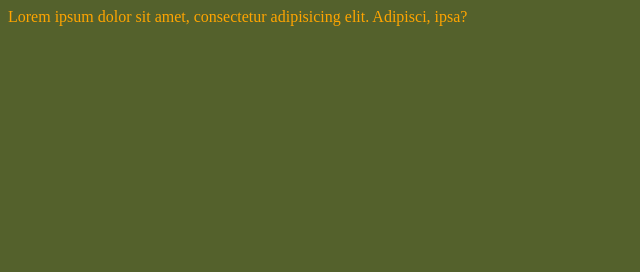
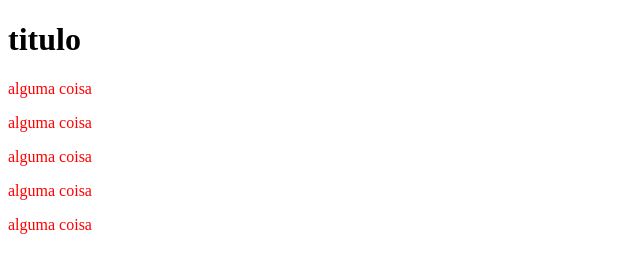
Before and after one commit to ManfredAlonso/Master-class-Sass, a plain HTML site: page index.html in a window 1280 px wide. Shown: the whole page, without its empty margins (0-640 px from the left). Drawn offline with Linux system fonts and the light colour scheme.

Commit message:
full-class-Sass

```diff
--- a/assets/Scss/_base.scss
+++ b/assets/Scss/_base.scss
@@ -1,6 +1,7 @@
-$text-color:orange;
+p{
+    color: red;
 
-body{
-    background:#54612c;
-    color: $text-color;
+    &:hover{
+        color: blue;
+    }
 }
--- a/index.html
+++ b/index.html
@@ -9,8 +9,15 @@
 
 </head>
 <body>
-    Lorem ipsum dolor sit amet, consectetur adipisicing elit. Adipisci, ipsa?
+    <h1>titulo</h1>
 
 
+    <div class="container">
+        <p class="text-1 blue-text" >alguma coisa</p>
+        <p class="text-2 red-text" >alguma coisa</p>
+        <p class="text-3 yellow-text" >alguma coisa</p>
+        <p class="text-4 purple-text" >alguma coisa</p>
+        <p class="text-5" >alguma coisa</p>
+    </div>
 </body>
 </html>
```
Also changed, not shown: assets/css/style.css, 1 other file.
